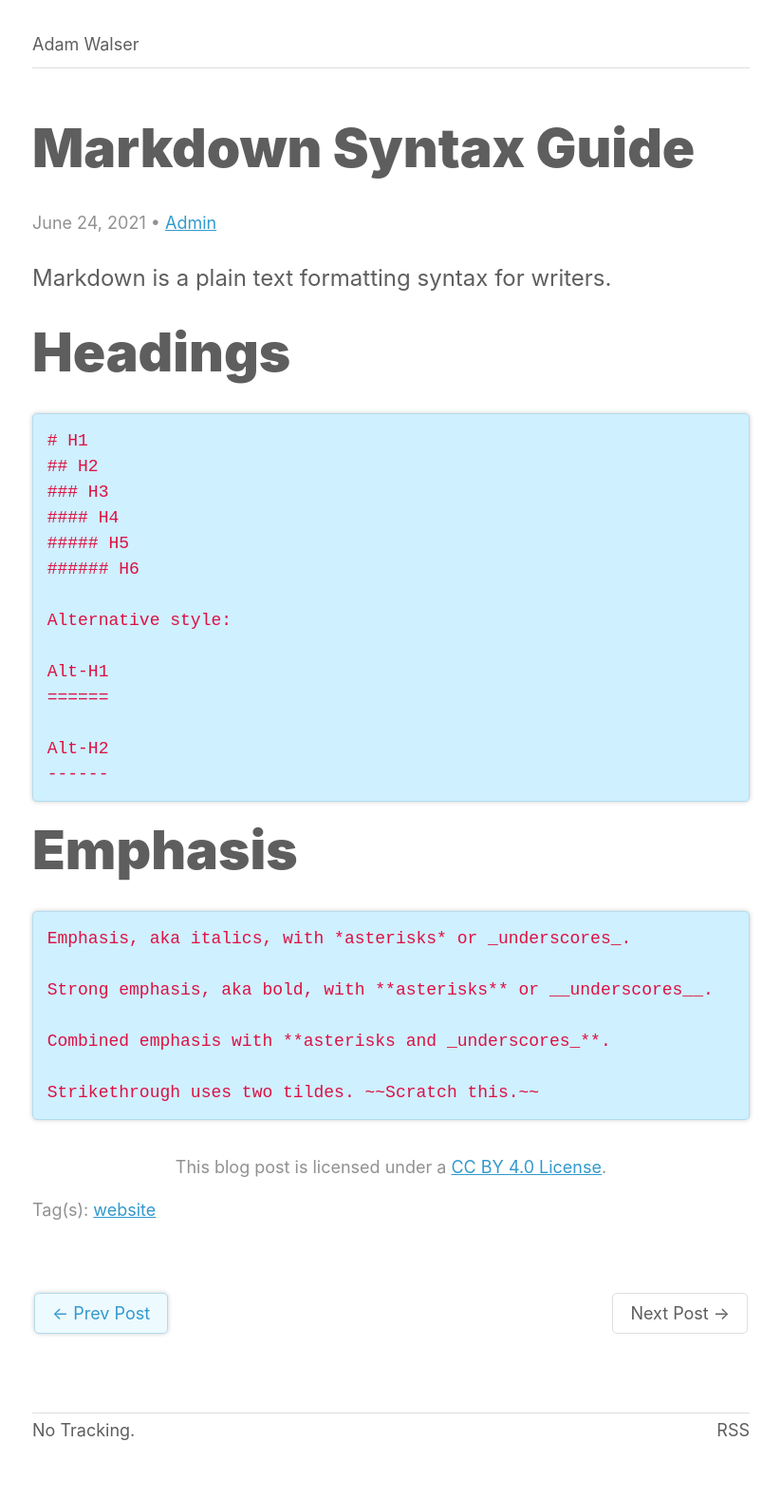
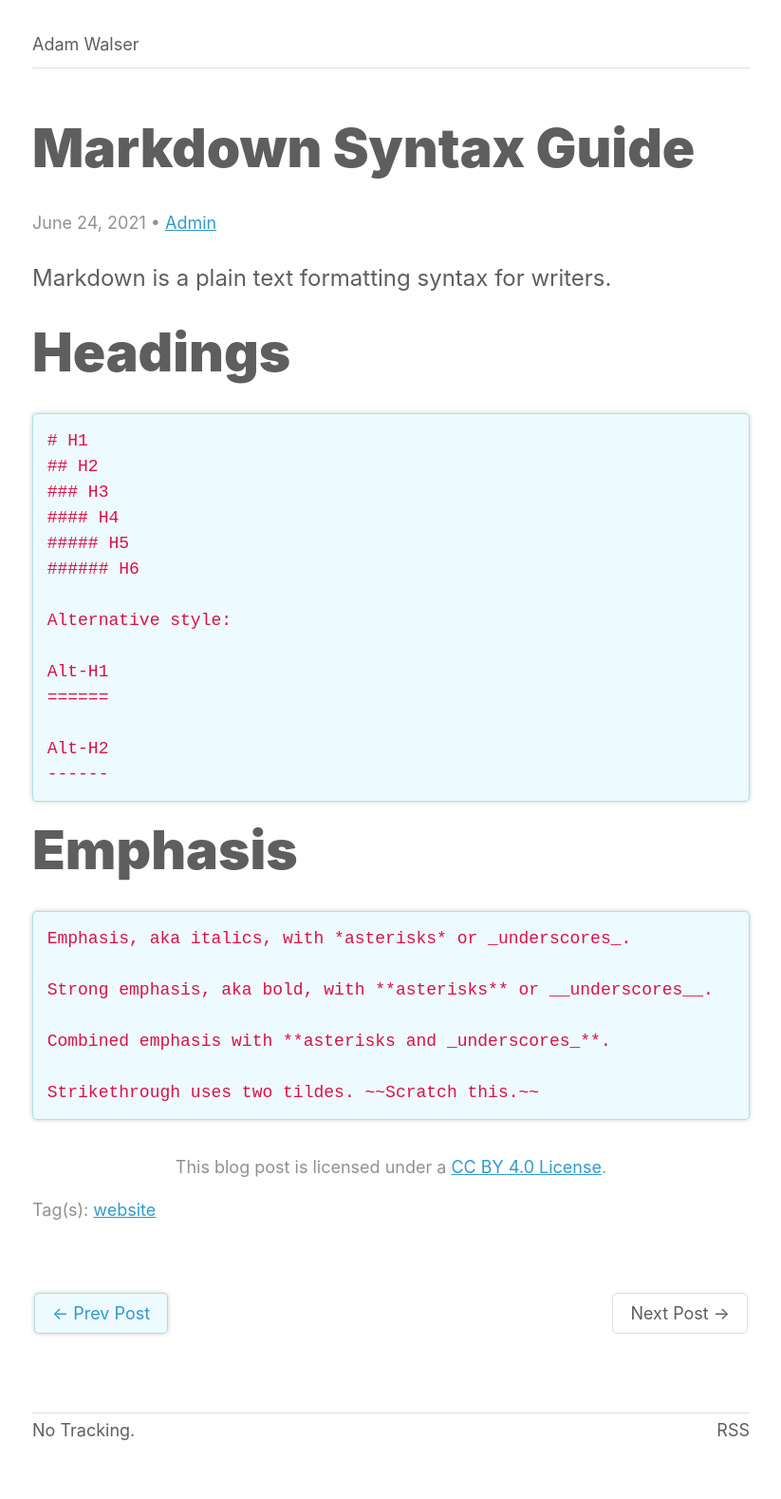
Before and after one commit to ajpwalser/ajpwalser.github.io, a Jekyll site: the page built from _posts/2021-06-24-markdown-syntax-guide.md, in a window 1280 px wide. Shown: the whole page at 95% size, without its empty margins (228-1051 px from the left). Built offline with Jekyll 4.4.1, drawn with Linux system fonts in a browser that asks for light colours; some web fonts are replaced.

Commit message:
Update style.css

```diff
--- a/css/style.css
+++ b/css/style.css
@@ -180,7 +180,7 @@ pre {
 	border-radius: 5px;
 	box-shadow: 0 0 5px #00000033;
 	font-size: 75%;
-	background-color: var(--dark);
+	background-color: var(--light);
 	color: var(--code);
 	overflow: auto;
 	padding: 1em;
```
